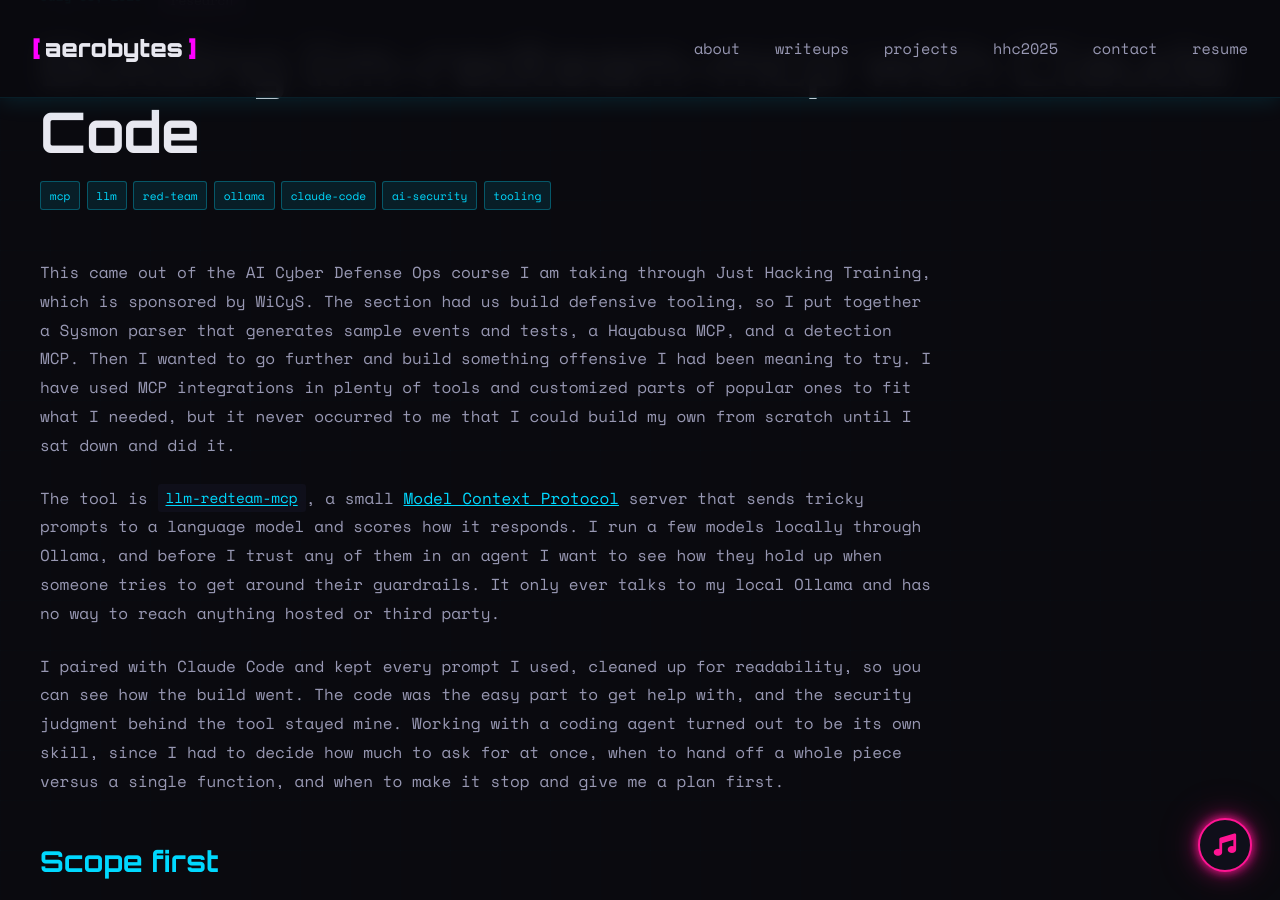
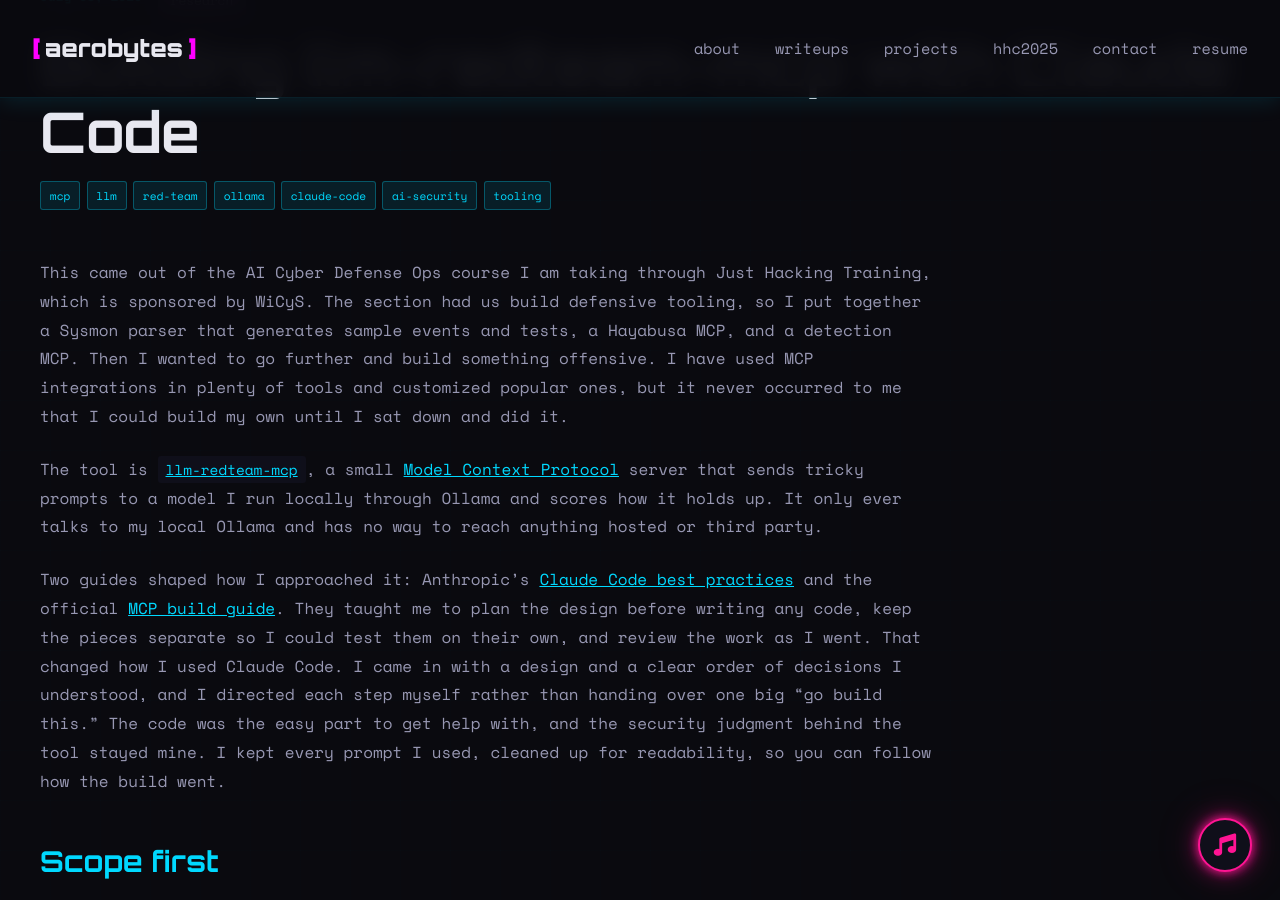
Before and after one commit to Aeronique/aerobytes-site, a Jekyll site: the page built from _posts/2026-07-08-llm-redteam-mcp.md, in a window 1280 px wide and 900 px high, scrolled down 208 px. Built offline with Jekyll 4.4.1, drawn with Linux system fonts in a browser that asks for light colours.

Commit message:
Update 2026-07-08-llm-redteam-mcp.md

```diff
--- a/_posts/2026-07-08-llm-redteam-mcp.md
+++ b/_posts/2026-07-08-llm-redteam-mcp.md
@@ -7,11 +7,11 @@ tags: [mcp, llm, red-team, ollama, claude-code, ai-security, tooling]
 excerpt: A build log for llm-redteam-mcp, a small MCP server that sends adversarial prompts to my own local Ollama models and scores what comes back. Built in one session with Claude Code for my AI Cyber Defense Ops course through Just Hacking Training.
 ---
 
-This came out of the AI Cyber Defense Ops course I am taking through Just Hacking Training, which is sponsored by WiCyS. The section had us build defensive tooling, so I put together a Sysmon parser that generates sample events and tests, a Hayabusa MCP, and a detection MCP. Then I wanted to go further and build something offensive I had been meaning to try. I have used MCP integrations in plenty of tools and customized parts of popular ones to fit what I needed, but it never occurred to me that I could build my own from scratch until I sat down and did it.
+This came out of the AI Cyber Defense Ops course I am taking through Just Hacking Training, which is sponsored by WiCyS. The section had us build defensive tooling, so I put together a Sysmon parser that generates sample events and tests, a Hayabusa MCP, and a detection MCP. Then I wanted to go further and build something offensive. I have used MCP integrations in plenty of tools and customized popular ones, but it never occurred to me that I could build my own until I sat down and did it.
 
-The tool is [`llm-redteam-mcp`](https://github.com/Aeronique/llm-redteam-mcp), a small [Model Context Protocol](https://modelcontextprotocol.io) server that sends tricky prompts to a language model and scores how it responds. I run a few models locally through Ollama, and before I trust any of them in an agent I want to see how they hold up when someone tries to get around their guardrails. It only ever talks to my local Ollama and has no way to reach anything hosted or third party.
+The tool is [`llm-redteam-mcp`](https://github.com/Aeronique/llm-redteam-mcp), a small [Model Context Protocol](https://modelcontextprotocol.io) server that sends tricky prompts to a model I run locally through Ollama and scores how it holds up. It only ever talks to my local Ollama and has no way to reach anything hosted or third party.
 
-I paired with Claude Code and kept every prompt I used, cleaned up for readability, so you can see how the build went. The code was the easy part to get help with, and the security judgment behind the tool stayed mine. Working with a coding agent turned out to be its own skill, since I had to decide how much to ask for at once, when to hand off a whole piece versus a single function, and when to make it stop and give me a plan first.
+Two guides shaped how I approached it: Anthropic's [Claude Code best practices](https://code.claude.com/docs/en/best-practices) and the official [MCP build guide](https://modelcontextprotocol.io/docs/develop/build-server). They taught me to plan the design before writing any code, keep the pieces separate so I could test them on their own, and review the work as I went. That changed how I used Claude Code. I came in with a design and a clear order of decisions I understood, and I directed each step myself rather than handing over one big "go build this." The code was the easy part to get help with, and the security judgment behind the tool stayed mine. I kept every prompt I used, cleaned up for readability, so you can follow how the build went.
 
 ## Scope first
 
```
